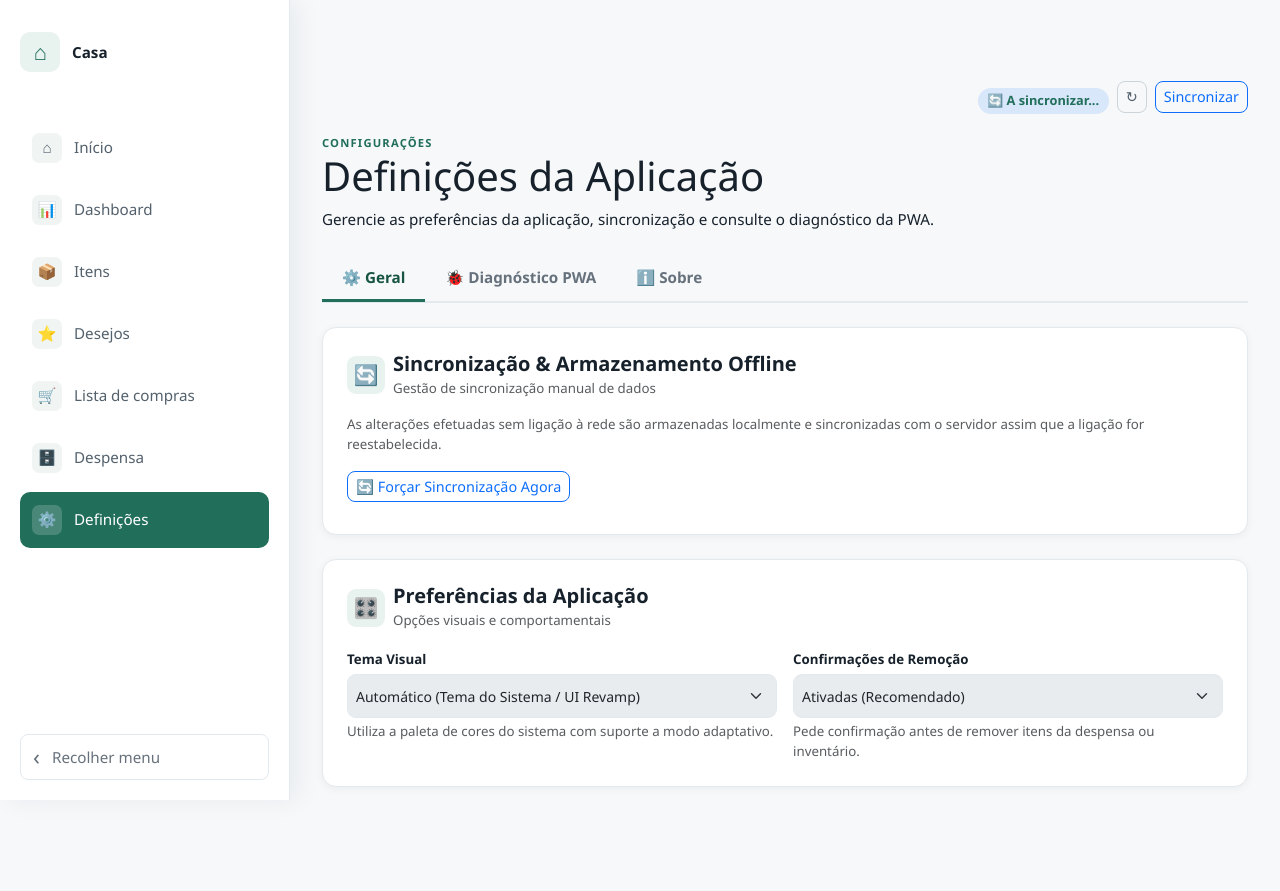
After one commit to DanielaSofia/Home_inventory, a Django app: page /definicoes/ in a window 1280 px wide. The commit adds this page. Run offline with Django 4.2, Linux system fonts and the light colour scheme; parts of the project's set-up code (start-up, migrations or seed data) failed here and were passed over; some libraries are stand-ins or nearby versions.

Commit message:
feat: adicionar área de definições

```diff
--- a/casa/inventory/static/inventory/css/ui-revamp.css
+++ b/casa/inventory/static/inventory/css/ui-revamp.css
@@ -29,7 +29,7 @@ body {
 }
 
 .pwa-diag {
-  margin-top: 2rem;
+  margin-top: 1rem;
   font-size: 0.75rem;
   color: var(--muted);
 }
@@ -41,6 +41,40 @@ body {
   border: 1px solid var(--line);
   border-radius: var(--radius-md);
   padding: 0.75rem;
+}
+.settings-tabs {
+  border-bottom: 2px solid var(--line);
+}
+
+.settings-tabs .nav-link {
+  color: var(--muted);
+  font-weight: 600;
+  border: none;
+  border-bottom: 3px solid transparent;
+  border-radius: 0;
+  padding: 0.65rem 1.25rem;
+  background: transparent;
+  transition: all 0.2s ease;
+}
+
+.settings-tabs .nav-link:hover {
+  color: var(--primary);
+  border-color: rgba(15, 118, 110, 0.3);
+}
+
+.settings-tabs .nav-link.active {
+  color: var(--primary-strong);
+  font-weight: 700;
+  background: transparent;
+  border-bottom-color: var(--primary);
+}
+
+.settings-card {
+  border: 1px solid var(--line);
+  border-radius: var(--radius-lg);
+  background: var(--surface);
+  box-shadow: var(--shadow-sm);
+  padding: 1.5rem;
 }
 .page-title {
   font-size: clamp(1.5rem, 2vw, 2.1rem);
--- a/casa/inventory/static/inventory/js/service-worker.js
+++ b/casa/inventory/static/inventory/js/service-worker.js
@@ -1,10 +1,11 @@
 // Service Worker da PWA Home Inventory — cache do "app shell" e modo offline.
-const CACHE_VERSION = "v6";
+const CACHE_VERSION = "v7";
 const CACHE_NAME = `home-inventory-${CACHE_VERSION}`;
 
 const APP_SHELL = [
   "/lista-compras/",
   "/despensa/",
+  "/definicoes/",
   "/pwa-diagnostico/",
   "/static/inventory/css/ui-revamp.css",
   "https://unpkg.com/dexie@4.0.8/dist/dexie.min.js",
--- a/casa/inventory/templates/inventory/_sidebar.html
+++ b/casa/inventory/templates/inventory/_sidebar.html
@@ -29,8 +29,8 @@
         <a href="{% url 'despensa' %}" class="sidebar-link{% if request.resolver_match.url_name == 'despensa' %} is-active{% endif %}" title="Despensa">
             <span class="sidebar-link-icon">🗄️</span><span class="sidebar-link-text">Despensa</span>
         </a>
-        <a href="{% url 'pwa_diagnostico' %}" class="sidebar-link{% if request.resolver_match.url_name == 'pwa_diagnostico' %} is-active{% endif %}" title="Diagnóstico PWA">
-            <span class="sidebar-link-icon">🐞</span><span class="sidebar-link-text">Diagnóstico PWA</span>
+        <a href="{% url 'definicoes' %}" class="sidebar-link{% if request.resolver_match.url_name == 'definicoes' or request.resolver_match.url_name == 'pwa_diagnostico' %} is-active{% endif %}" title="Definições">
+            <span class="sidebar-link-icon">⚙️</span><span class="sidebar-link-text">Definições</span>
         </a>
     </nav>
     <button class="sidebar-collapse" type="button" aria-controls="main-sidebar" aria-expanded="true" title="Recolher menu">
--- /dev/null
+++ b/casa/inventory/templates/inventory/definicoes.html
@@ -0,0 +1,299 @@
+{% extends 'inventory/base.html' %}
+{% load static %}
+
+{% block title %}
+  Definições — Gestão da Casa
+{% endblock %}
+
+{% block content %}
+  <div class="menu-shell">
+    <header class="menu-header mb-4">
+      <span class="overview-kicker">CONFIGURAÇÕES</span>
+      <h1>Definições da Aplicação</h1>
+      <p>Gerencie as preferências da aplicação, sincronização e consulte o diagnóstico da PWA.</p>
+    </header>
+
+    <!-- Navegação de Abas -->
+    <ul class="nav nav-tabs settings-tabs mb-4" id="settingsTabs" role="tablist">
+      <li class="nav-item" role="presentation">
+        <button class="nav-link {% if active_tab != 'pwa' and active_tab != 'about' and active_tab != 'sobre' %}active{% endif %}" id="geral-tab" data-bs-toggle="tab" data-bs-target="#geral-pane" type="button" role="tab" aria-controls="geral-pane" aria-selected="{% if active_tab != 'pwa' and active_tab != 'about' and active_tab != 'sobre' %}true{% else %}false{% endif %}">
+          ⚙️ Geral
+        </button>
+      </li>
+      <li class="nav-item" role="presentation">
+        <button class="nav-link {% if active_tab == 'pwa' %}active{% endif %}" id="pwa-tab" data-bs-toggle="tab" data-bs-target="#pwa-pane" type="button" role="tab" aria-controls="pwa-pane" aria-selected="{% if active_tab == 'pwa' %}true{% else %}false{% endif %}">
+          🐞 Diagnóstico PWA
+        </button>
+      </li>
+      <li class="nav-item" role="presentation">
+        <button class="nav-link {% if active_tab == 'about' or active_tab == 'sobre' %}active{% endif %}" id="about-tab" data-bs-toggle="tab" data-bs-target="#about-pane" type="button" role="tab" aria-controls="about-pane" aria-selected="{% if active_tab == 'about' or active_tab == 'sobre' %}true{% else %}false{% endif %}">
+          ℹ️ Sobre
+        </button>
+      </li>
+    </ul>
+
+    <!-- Conteúdo das Abas -->
+    <div class="tab-content" id="settingsTabsContent">
+      <!-- Aba Geral -->
+      <div class="tab-pane fade {% if active_tab != 'pwa' and active_tab != 'about' and active_tab != 'sobre' %}show active{% endif %}" id="geral-pane" role="tabpanel" aria-labelledby="geral-tab" tabindex="0">
+
+        <!-- Sincronização & Armazenamento -->
+        <div class="settings-card mb-4">
+          <div class="d-flex align-items-center mb-3">
+            <span class="metric-icon me-2">🔄</span>
+            <div>
+              <h5 class="mb-0 fw-bold">Sincronização & Armazenamento Offline</h5>
+              <small class="text-muted">Gestão de sincronização manual de dados</small>
+            </div>
+          </div>
+          <p class="text-muted small mb-3">
+            As alterações efetuadas sem ligação à rede são armazenadas localmente e sincronizadas com o servidor assim que a ligação for reestabelecida.
+          </p>
+          <div class="d-flex flex-wrap gap-2">
+            <button id="btn-force-sync" class="btn btn-sm btn-outline-primary" type="button">
+              🔄 Forçar Sincronização Agora
+            </button>
+          </div>
+          <div id="sync-action-feedback" class="mt-2 small fw-semibold text-primary" aria-live="polite"></div>
+        </div>
+
+        <!-- Preferências da Aplicação -->
+        <div class="settings-card mb-4">
+          <div class="d-flex align-items-center mb-3">
+            <span class="metric-icon me-2">🎛️</span>
+            <div>
+              <h5 class="mb-0 fw-bold">Preferências da Aplicação</h5>
+              <small class="text-muted">Opções visuais e comportamentais</small>
+            </div>
+          </div>
+          <div class="row g-3">
+            <div class="col-md-6">
+              <label for="setting-theme" class="form-label fw-semibold small mb-1">Tema Visual</label>
+              <select id="setting-theme" class="form-select form-select-sm" disabled>
+                <option value="system" selected>Automático (Tema do Sistema / UI Revamp)</option>
+                <option value="light">Claro</option>
+                <option value="dark">Escuro</option>
+              </select>
+              <div class="form-text small">Utiliza a paleta de cores do sistema com suporte a modo adaptativo.</div>
+            </div>
+            <div class="col-md-6">
+              <label for="setting-confirmations" class="form-label fw-semibold small mb-1">Confirmações de Remoção</label>
+              <select id="setting-confirmations" class="form-select form-select-sm" disabled>
+                <option value="enabled" selected>Ativadas (Recomendado)</option>
+                <option value="disabled">Desativadas</option>
+              </select>
+              <div class="form-text small">Pede confirmação antes de remover itens da despensa ou inventário.</div>
+            </div>
+          </div>
+        </div>
+
+      </div>
+
+      <!-- Aba Diagnóstico PWA -->
+      <div class="tab-pane fade {% if active_tab == 'pwa' %}show active{% endif %}" id="pwa-pane" role="tabpanel" aria-labelledby="pwa-tab" tabindex="0">
+        <div class="settings-card mb-4">
+          <div class="d-flex align-items-center mb-3">
+            <span class="metric-icon me-2">🐞</span>
+            <div>
+              <h5 class="mb-0 fw-bold">Diagnóstico PWA</h5>
+              <small class="text-muted">Estado do service worker e das caches guardadas neste dispositivo</small>
+            </div>
+          </div>
+
+          <section class="pwa-diag mt-0">
+            <pre id="pwa-diag-output">A carregar…</pre>
+            <div class="d-flex flex-wrap gap-2 mt-2">
+              <button id="pwa-diag-refresh" class="btn btn-sm btn-outline-primary" type="button">Atualizar diagnóstico</button>
+              <button id="pwa-diag-reset" class="btn btn-sm btn-outline-danger" type="button">Limpar registos e caches</button>
+            </div>
+          </section>
+        </div>
+      </div>
+
+      <!-- Aba Sobre -->
+      <div class="tab-pane fade {% if active_tab == 'about' or active_tab == 'sobre' %}show active{% endif %}" id="about-pane" role="tabpanel" aria-labelledby="about-tab" tabindex="0">
+        <!-- Informações do Sistema -->
+        <div class="settings-card mb-4">
+          <div class="d-flex align-items-center mb-3">
+            <span class="metric-icon me-2">ℹ️</span>
+            <div>
+              <h5 class="mb-0 fw-bold">Informações do Sistema</h5>
+              <small class="text-muted">Estado e versão da aplicação</small>
+            </div>
+          </div>
+          <div class="row g-3">
+            <div class="col-md-4">
+              <div class="p-3 bg-light rounded-3 border">
+                <span class="text-muted d-block small">Aplicação</span>
+                <strong class="fs-6">Home Inventory</strong>
+              </div>
+            </div>
+            <div class="col-md-4">
+              <div class="p-3 bg-light rounded-3 border">
+                <span class="text-muted d-block small">Modo de Operação</span>
+                <strong class="fs-6 text-success">PWA Offline-First</strong>
+              </div>
+            </div>
+            <div class="col-md-4">
+              <div class="p-3 bg-light rounded-3 border">
+                <span class="text-muted d-block small">Base de Dados Local</span>
+                <strong class="fs-6">IndexedDB (Dexie)</strong>
+              </div>
+            </div>
+          </div>
+        </div>
+
+        <!-- Sobre a Aplicação -->
+        <div class="settings-card mb-4">
+          <div class="d-flex align-items-center mb-3">
+            <span class="metric-icon me-2">🏠</span>
+            <div>
+              <h5 class="mb-0 fw-bold">Sobre a Aplicação</h5>
+              <small class="text-muted">Home Inventory / Gestão da Casa</small>
+            </div>
+          </div>
+          <p class="text-muted">
+            O <strong>Home Inventory</strong> é uma aplicação web intuitiva e moderna concebida para a gestão e organização do lar. Com suporte <strong>PWA (Progressive Web App)</strong> e funcionamento <strong>offline-first</strong>, permite controlar itens da casa, gerir o stock da despensa, manter listas de compras sincronizadas e registar listas de desejos mesmo sem ligação à internet.
+          </p>
+          <div class="row g-3 mt-2">
+            <div class="col-md-6">
+              <div class="p-3 bg-light rounded-3 border h-100">
+                <h6 class="fw-bold mb-2 text-dark">📦 Funcionalidades Principais</h6>
+                <ul class="mb-0 small text-muted ps-3">
+                  <li class="mb-1">Gestão de itens por divisões da casa</li>
+                  <li class="mb-1">Controlo de consumíveis e despensa</li>
+                  <li class="mb-1">Lista de compras inteligente e sincronizada</li>
+                  <li class="mb-1">Leitor de código de barras incorporado</li>
+                  <li class="mb-1">Lista de desejos e histórico de compras</li>
+                  <li>Modo Offline-First com IndexedDB e Service Worker</li>
+                </ul>
+              </div>
+            </div>
+            <div class="col-md-6">
+              <div class="p-3 bg-light rounded-3 border h-100">
+                <h6 class="fw-bold mb-2 text-dark">🛠️ Tecnologias Utilizadas</h6>
+                <ul class="mb-0 small text-muted ps-3">
+                  <li class="mb-1"><strong>Backend:</strong> Python &amp; Django / Django REST Framework</li>
+                  <li class="mb-1"><strong>Frontend:</strong> HTML5, CSS3 (UI Revamp), JavaScript, Bootstrap 5</li>
+                  <li class="mb-1"><strong>Offline &amp; PWA:</strong> Service Worker, Dexie.js (IndexedDB)</li>
+                  <li><strong>Base de Dados:</strong> MySQL / SQLite</li>
+                </ul>
+              </div>
+            </div>
+          </div>
+        </div>
+
+        <!-- Desenvolvedor & Projeto -->
+        <div class="settings-card mb-4">
+          <div class="d-flex align-items-center mb-3">
+            <span class="metric-icon me-2">💻</span>
+            <div>
+              <h5 class="mb-0 fw-bold">Desenvolvimento &amp; Projeto</h5>
+              <small class="text-muted">Créditos e repositório</small>
+            </div>
+          </div>
+          <div class="row g-3 align-items-center">
+            <div class="col-md-8">
+              <p class="mb-2">
+                Desenvolvido por <strong>Daniela Sofia</strong>.
+              </p>
+              <p class="text-muted small mb-0">
+                O código fonte é aberto e o desenvolvimento é acompanhado continuamente com melhorias de usabilidade, desempenho e novas funcionalidades.
+              </p>
+            </div>
+            <div class="col-md-4 text-md-end">
+              <a href="https://github.com/DanielaSofia/Home_inventory" target="_blank" rel="noopener noreferrer" class="btn btn-outline-dark btn-sm">
+                <span class="me-1">🐙</span> Ver no GitHub
+              </a>
+            </div>
+          </div>
+        </div>
+      </div>
+    </div>
+  </div>
+{% endblock %}
+
+{% block scripts %}
+<script>
+  // Sincronização manual na aba Geral
+  document.getElementById('btn-force-sync')?.addEventListener('click', async () => {
+    const feedback = document.getElementById('sync-action-feedback')
+    if (feedback) feedback.textContent = 'A iniciar sincronização…'
+    try {
+      if (typeof window.syncConsumiveis === 'function') {
+        await window.syncConsumiveis()
+        if (feedback) feedback.textContent = 'Sincronização concluída com sucesso!'
+      } else {
+        if (feedback) feedback.textContent = 'Sincronizador não disponível nesta página.'
+      }
+    } catch (err) {
+      if (feedback) feedback.textContent = `Erro na sincronização: ${err}`
+    }
+  })
+
+  // Painel de diagnóstico PWA (visível na aba Diagnóstico)
+  async function atualizarDiagnosticoPwa(extra) {
+    const out = document.getElementById('pwa-diag-output')
+    if (!out) return
+    const linhas = []
+    linhas.push(`online: ${navigator.onLine}`)
+    linhas.push(`serviceWorker suportado: ${'serviceWorker' in navigator}`)
+    if ('serviceWorker' in navigator) {
+      try {
+        const regs = await navigator.serviceWorker.getRegistrations()
+        linhas.push(`registos: ${regs.length}`)
+        regs.forEach((reg) => {
+          const estado = reg.active ? 'active' : reg.installing ? 'installing' : reg.waiting ? 'waiting' : 'desconhecido'
+          linhas.push(`  scope: ${reg.scope} — estado: ${estado}`)
+        })
+      } catch (err) {
+        linhas.push(`erro ao ler registo: ${err}`)
+      }
+    }
+    try {
+      const nomes = await caches.keys()
+      linhas.push(`caches: ${nomes.join(', ') || 'nenhuma'}`)
+      for (const nome of nomes) {
+        const cache = await caches.open(nome)
+        const pedidos = await cache.keys()
+        linhas.push(`  ${nome}: ${pedidos.length} recurso(s)`)
+        pedidos.forEach((p) => linhas.push(`    - ${p.url}`))
+      }
+    } catch (err) {
+      linhas.push(`erro ao ler caches: ${err}`)
+    }
+    if (extra) linhas.push(extra)
+    out.textContent = linhas.join('\n')
+  }
+
+  document.getElementById('pwa-diag-refresh')?.addEventListener('click', () => atualizarDiagnosticoPwa())
+  document.getElementById('pwa-diag-reset')?.addEventListener('click', async () => {
+    if ('serviceWorker' in navigator) {
+      const regs = await navigator.serviceWorker.getRegistrations()
+      await Promise.all(regs.map((reg) => reg.unregister()))
+    }
+    const nomes = await caches.keys()
+    await Promise.all(nomes.map((nome) => caches.delete(nome)))
+    window.location.reload()
+  })
+
+  // Atualiza diagnóstico ao mudar para a aba PWA
+  const pwaTabEl = document.getElementById('pwa-tab')
+  pwaTabEl?.addEventListener('shown.bs.tab', () => atualizarDiagnosticoPwa())
+
+  // Suporte para ativação de abas via URL (hash # ou parâmetro ?tab=)
+  const currentTab = (window.location.hash.replace('#', '') || new URLSearchParams(window.location.search).get('tab'))?.toLowerCase()
+  if (currentTab === 'pwa') {
+    const tabBtn = document.getElementById('pwa-tab')
+    if (tabBtn && typeof bootstrap !== 'undefined') {
+      bootstrap.Tab.getOrCreateInstance(tabBtn).show()
+    }
+    atualizarDiagnosticoPwa()
+  } else if (currentTab === 'about' || currentTab === 'sobre') {
+    const tabBtn = document.getElementById('about-tab')
+    if (tabBtn && typeof bootstrap !== 'undefined') {
+      bootstrap.Tab.getOrCreateInstance(tabBtn).show()
+    }
+  }
+</script>
+{% endblock %}
--- a/casa/inventory/urls.py
+++ b/casa/inventory/urls.py
@@ -19,6 +19,7 @@ from .views import (
     consumir_consumivel,
     criar_item,
     dashboard,
+    definicoes,
     desejos,
     despensa,
     editar_desejo,
@@ -56,6 +57,7 @@ urlpatterns = [
     # Web Views (Traditional Django Templates)
     path("", menu, name="menu"),
     path("dashboard/", dashboard, name="dashboard"),
+    path("definicoes/", definicoes, name="definicoes"),
     path("pwa-diagnostico/", pwa_diagnostico, name="pwa_diagnostico"),
     path("itens/", listar_itens, name="itens"),
     path("desejos/", desejos, name="desejos"),
--- a/casa/inventory/views.py
+++ b/casa/inventory/views.py
@@ -402,10 +402,17 @@ def menu(request):
     )
 
 
+def definicoes(request):
+    """Página de definições da aplicação e diagnóstico PWA."""
+
+    active_tab = request.GET.get("tab", "geral")
+    return render(request, "inventory/definicoes.html", {"active_tab": active_tab})
+
+
 def pwa_diagnostico(request):
-    """Página com diagnóstico do estado da PWA (service worker e caches) no dispositivo."""
+    """Redireciona a rota antiga de diagnóstico PWA para a aba correspondente nas definições."""
 
-    return render(request, "inventory/pwa_diagnostico.html")
+    return redirect("/definicoes/?tab=pwa")
 
 
 def dashboard(request):
```
Also changed, not shown: casa/inventory/tests.py (+23 -1 lines).
